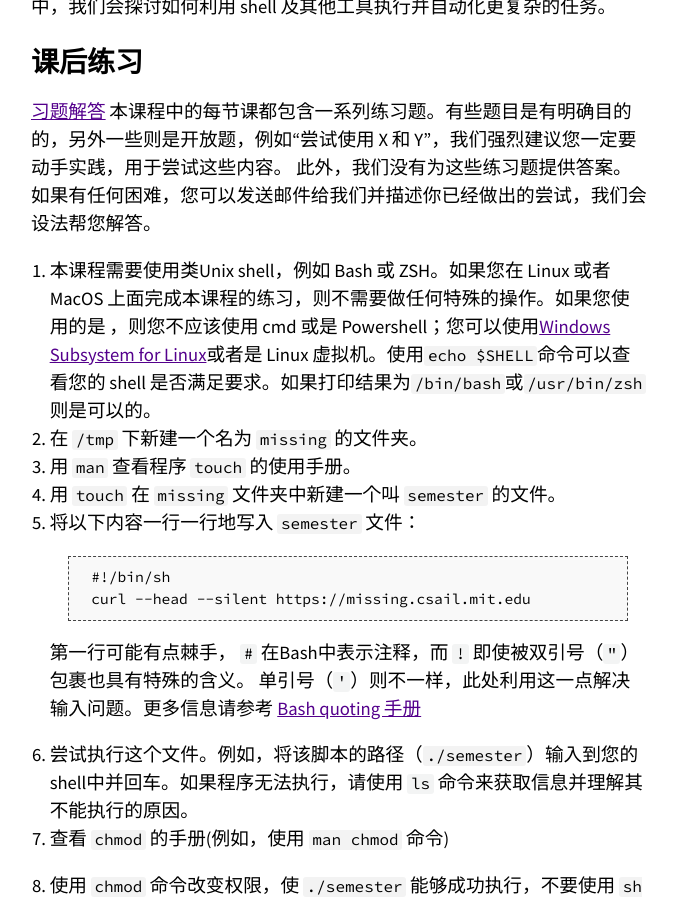
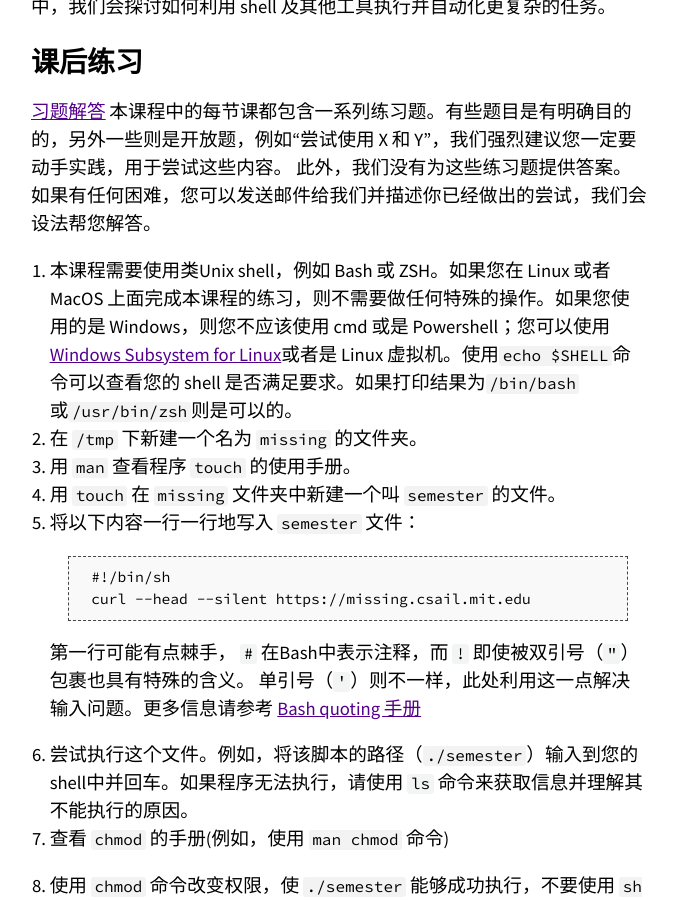
Before and after one commit to missing-semester-cn/missing-semester-cn.github.io, a Jekyll site: the page built from _2020/course-shell.md, in a window 1280 px wide and 900 px high, scrolled down 7400 px. Shown: the whole window, without its empty margins (301-978 px from the left). Built offline with Jekyll 4.4.1, drawn with Linux system fonts in a browser that asks for light colours.

Commit message:
fix: windows lost in docs

```diff
--- a/_2020/course-shell.md
+++ b/_2020/course-shell.md
@@ -249,7 +249,7 @@
 此外，我们没有为这些练习题提供答案。如果有任何困难，您可以发送邮件给我们并描述你已经做出的尝试，我们会设法帮您解答。
 
 
-0. 本课程需要使用类Unix shell，例如 Bash 或 ZSH。如果您在 Linux 或者 MacOS 上面完成本课程的练习，则不需要做任何特殊的操作。如果您使用的是 ，则您不应该使用 cmd 或是 Powershell；您可以使用[Windows Subsystem for Linux](https://docs.microsoft.com/en-us/windows/wsl/)或者是 Linux 虚拟机。使用`echo $SHELL`命令可以查看您的 shell 是否满足要求。如果打印结果为`/bin/bash`或`/usr/bin/zsh`则是可以的。
+0. 本课程需要使用类Unix shell，例如 Bash 或 ZSH。如果您在 Linux 或者 MacOS 上面完成本课程的练习，则不需要做任何特殊的操作。如果您使用的是 Windows，则您不应该使用 cmd 或是 Powershell；您可以使用[Windows Subsystem for Linux](https://docs.microsoft.com/en-us/windows/wsl/)或者是 Linux 虚拟机。使用`echo $SHELL`命令可以查看您的 shell 是否满足要求。如果打印结果为`/bin/bash`或`/usr/bin/zsh`则是可以的。
 1. 在 `/tmp` 下新建一个名为 `missing` 的文件夹。
 2. 用 `man` 查看程序 `touch` 的使用手册。
 3. 用 `touch` 在 `missing` 文件夹中新建一个叫 `semester` 的文件。
```
